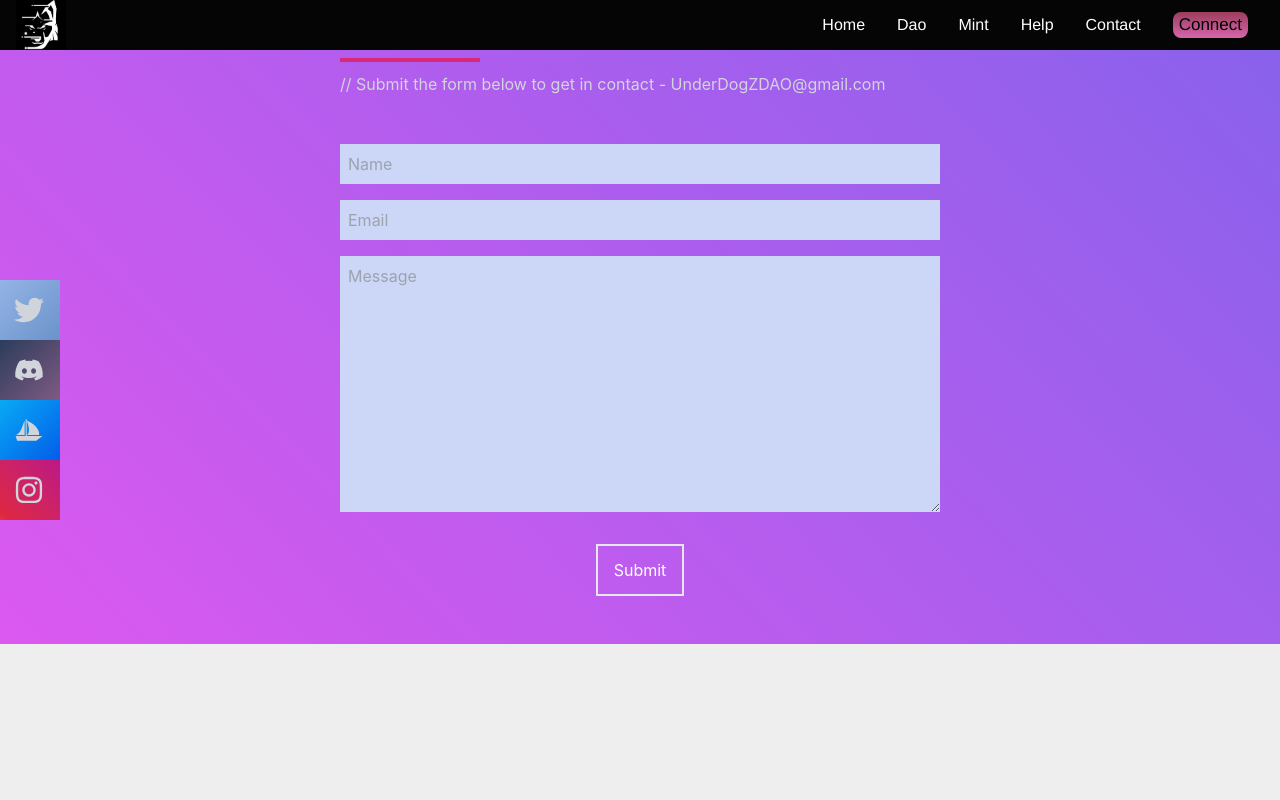
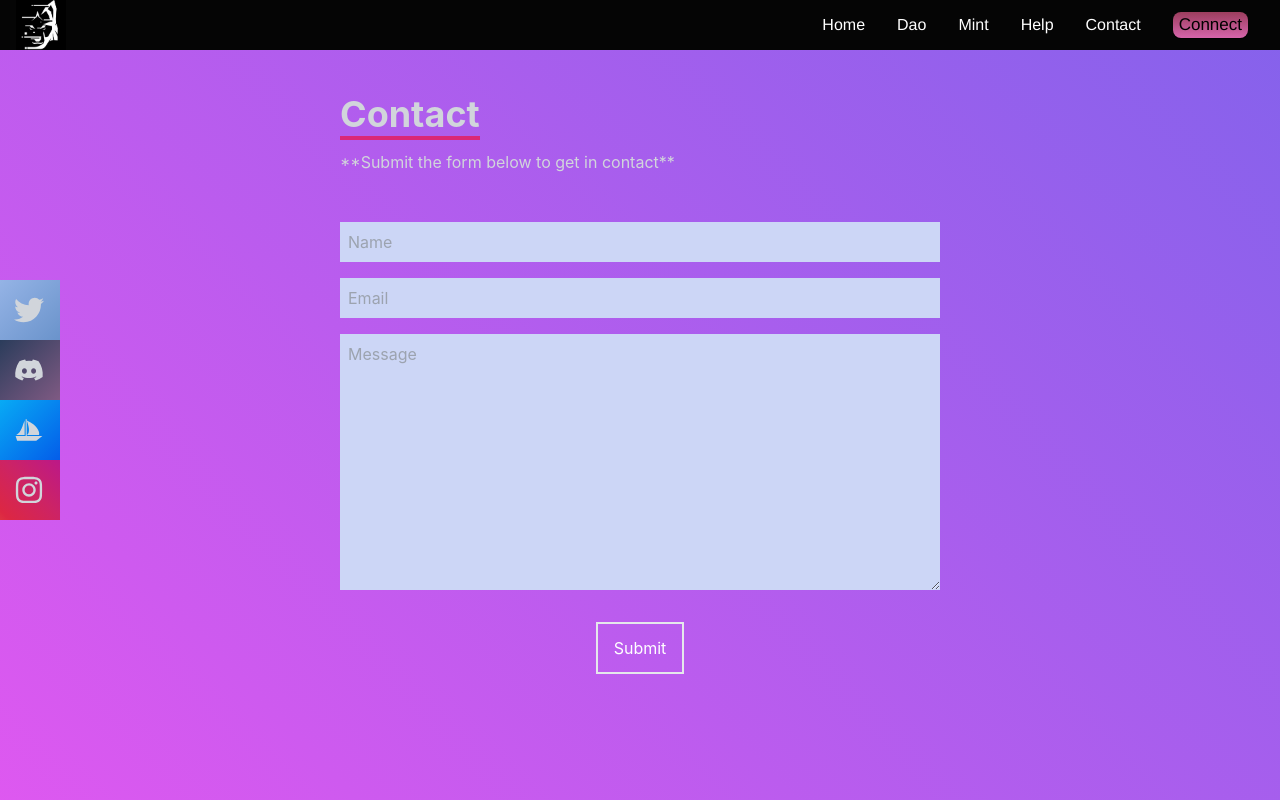
Before and after one commit to abccodes/THE-UNDERDOGZ, a React (Create React App) app: page /contact in a window 1280 px wide. Built offline with nearby package versions, Linux system fonts and the light colour scheme.

Commit message:
contact page fixed

```diff
--- a/src/components/sections/Contact.jsx
+++ b/src/components/sections/Contact.jsx
@@ -1,19 +1,46 @@
 import React from 'react'
+import styled from 'styled-components'
 
+
+const Section = styled.section`
+  height: 100vh;
+  width: 100vw;
+  // background-color: white;
+  display: flex;
+  flex-direction: column;
+  justify-content: center;
+  align-items: center;
+  position: absolute;
+  overflow: hidden;
+
+  & > *:first-child {
+    animation-duration: 20s;
+
+    @media (max-width: 30em) {
+      animation-duration: 15s;
+    }
+  }
+  & > *:last-child {
+    animation-duration: 30s;
+    @media (max-width: 30em) {
+      animation-duration: 20s;
+    }
+  }
+`
 const Contact = () => {
   return (
-    <div name='contact' className='w-full h-screen css-selector flex justify-center items-center p-4'>
+    <Section className='css-selector disUnder'>
         <form method='POST' action="https://getform.io/f/a699a1b2-f225-434e-b317-1fbbde8e006c" className='flex flex-col max-w-[600px] w-full'>
             <div className='pb-8'>
                 <p className='text-4xl font-bold inline border-b-4 border-pink-600 text-gray-300'>Contact</p>
-                <p className='text-gray-300 py-4'>// Submit the form below to get in contact - UnderDogZDAO@gmail.com</p>
+                <p className='text-gray-300 py-4'>**Submit the form below to get in contact**</p>
             </div>
             <input className='bg-[#ccd6f6] p-2' type="text" placeholder='Name' name='name' />
             <input className='my-4 p-2 bg-[#ccd6f6]' type="email" placeholder='Email' name='email' />
             <textarea className='bg-[#ccd6f6] p-2' name="message" rows="10" placeholder='Message'></textarea>
             <button className='text-white border-2 hover:bg-pink-600 hover:border-pink-600 px-4 py-3 my-8 mx-auto flex items-center'>Submit</button>
         </form>
-    </div>
+    </Section>
   )
 }
 
```
